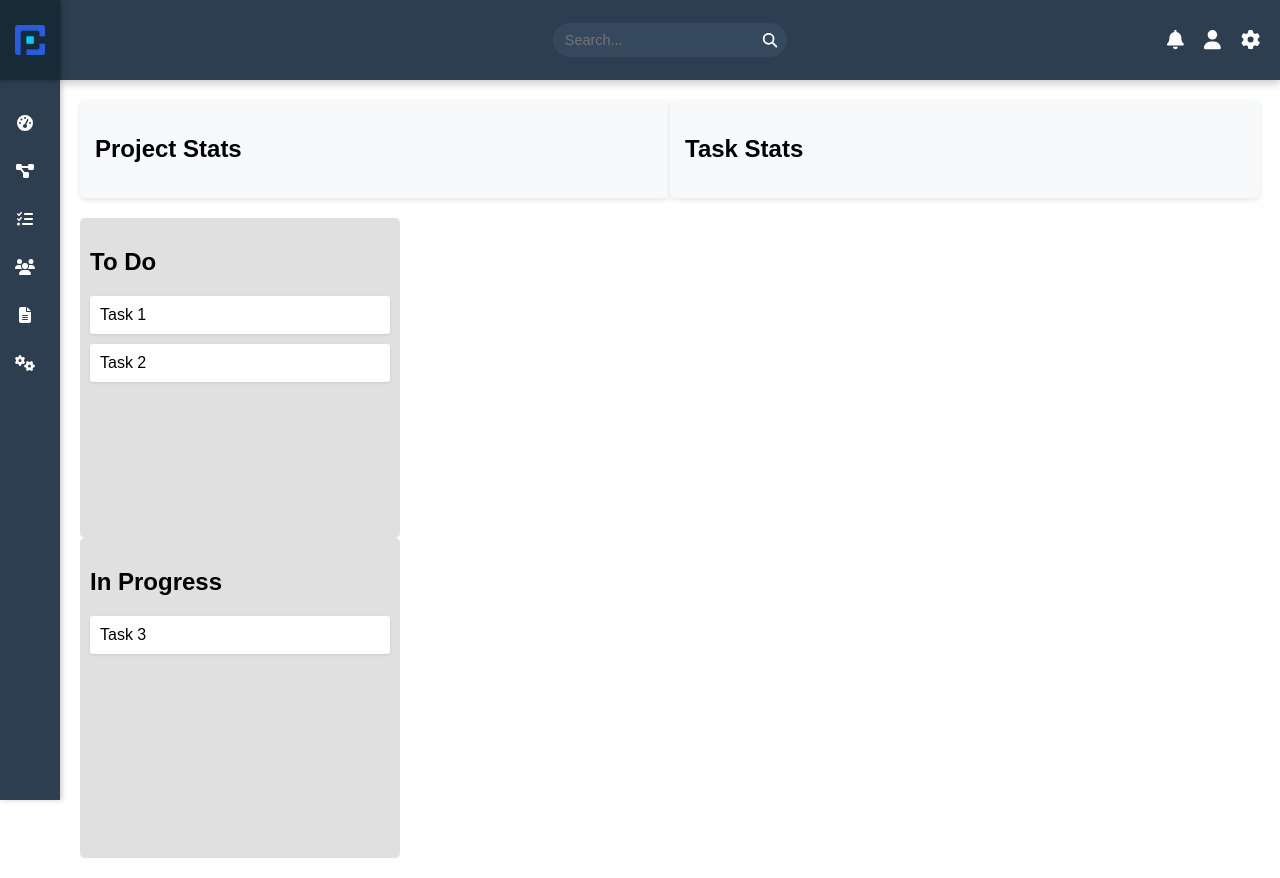
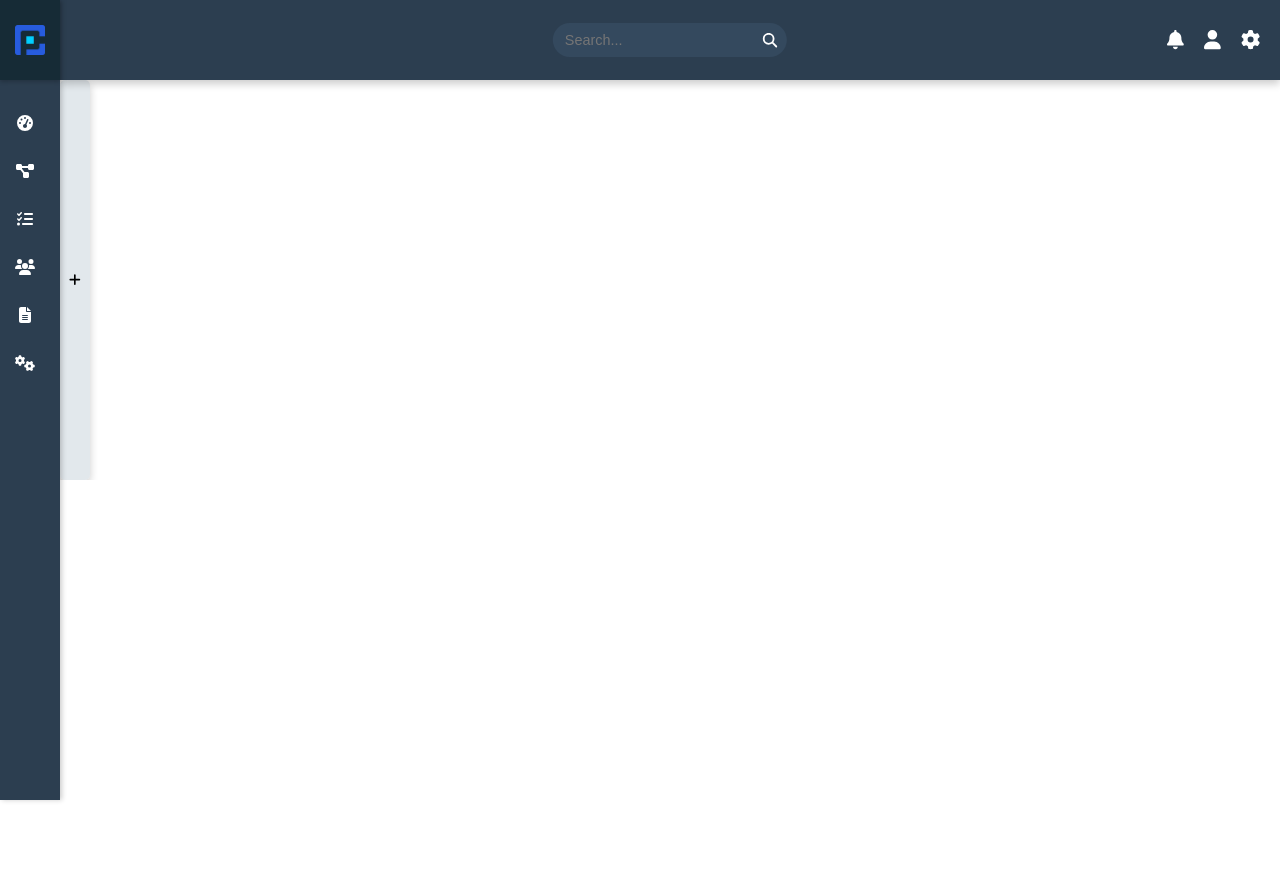
Before and after one commit to shndap/WorkflowDesignProject, a React (Create React App) app: page /dashboard in a window 1280 px wide. After the commit the page ends 800 px from the top, so only its background shows below. Built offline with nearby package versions, Linux system fonts and the light colour scheme.

Commit message:
First Commit

```diff
--- a/public/index.html
+++ b/public/index.html
@@ -4,8 +4,8 @@
   <meta charset="utf-8" />
   <meta name="viewport" content="width=device-width, initial-scale=1" />
   <meta name="theme-color" content="#000000" />
-  <link rel="icon" href="%PUBLIC_URL%/favicon.ico" />
-  <title>React App</title>
+  <link rel="icon" href="/../src/assets/logo.png?" type="image/x-icon" />
+  <title>Project Manager</title>
 </head>
 <body>
 <noscript>You need to enable JavaScript to run this app.</noscript>
--- a/src/components/Dashboard/Dashboard.css
+++ b/src/components/Dashboard/Dashboard.css
@@ -1,44 +1,163 @@
-/* Dashboard.css */
-
 .dashboard {
     display: flex;
     flex-direction: column;
+    height: 100%;
     padding: 20px;
+    /*background-color: #ecf0f1; !* Light background color for the dashboard *!*/
 }
 
-.dashboard-widgets {
+.dashboard-header {
     display: flex;
-    justify-content: space-between;
+    justify-content: flex-end;
     margin-bottom: 20px;
 }
 
-.widget {
-    background-color: #f8f9fa;
+.add-button {
+    background-color: #34495e; /* Dark blue for the button */
+    color: white;
+    border: none;
+    padding: 10px 20px;
     border-radius: 5px;
-    box-shadow: 0 2px 5px rgba(0, 0, 0, 0.1);
-    padding: 15px;
-    width: 48%;
+    cursor: pointer;
+    font-size: 1.5em;
+}
+
+.dashboard-body {
+    display: flex;
+    flex-direction: row;
+    gap: 20px;
+    flex-wrap: wrap;
 }
 
 .column {
-    background-color: #e0e0e0;
+    background-color: #c4d0d8; /* Dark blue background for columns */
+    color: black;
     border-radius: 5px;
-    padding: 10px;
-    margin-right: 20px;
-    width: 300px;
-    min-height: 300px;
-    display: flex;
-    flex-direction: column;
+    padding: 20px;
+    width: 300px; /* Max width for columns */
+    box-shadow: 0 4px 8px rgba(0, 0, 0, 0.2); /* Shadow for columns */
 }
 
-.column:last-child {
-    margin-right: 0;
+.header-dashboard{
+    display: flex;
+    font-size: 2.5em;
+    padding: 10px;
+    align-self: center;
+    width: 100%;
+    font-weight: bold;
+}
+
+.column-add {
+    border: none;
+    background-color: rgba(196, 208, 216, 0.49); /* Dark blue background for columns */
+    color: black;
+    border-radius: 5px;
+    padding: 2px;
+    align-items: center;
+    width: 30px; /* Max width for columns */
+    height: 400px;
+    cursor: pointer;
+    box-shadow: 0 4px 8px rgba(0, 0, 0, 0.2); /* Shadow for columns */
+}
+
+.column-header {
+    display: flex;
+    justify-content: space-between;
+    align-items: center;
+    margin-bottom: 10px;
+}
+
+.column-title {
+    font-size: 1.2em;
+}
+
+.edit-button {
+    background: none;
+    border: none;
+    color: white;
+    font-size: 1.2em;
+    cursor: pointer;
+}
+
+.tasks {
+    margin-top: 10px;
 }
 
 .task {
-    background-color: #ffffff;
+    background-color: rgba(52, 73, 94, 0.28); /* Slightly darker blue for tasks */
+    padding: 10px;
+    margin-bottom: 5px;
     border-radius: 3px;
+    display: flex;
+    justify-content: space-between;
+    align-items: center;
+}
+
+.add-task-button {
+    background-color: rgba(52, 73, 94, 0.10); /* Dark blue for add task button */
+    color: rgba(0, 0, 0, 0.50);
+    border: none;
     padding: 10px;
-    margin-bottom: 10px;
-    box-shadow: 0 1px 3px rgba(0, 0, 0, 0.1);
+    width: 100%;
+    border-radius: 5px;
+    cursor: pointer;
+    margin-top: 10px;
 }
+
+.add-task-button:hover {
+    background-color: rgba(52, 73, 94, 0.56); /* Dark blue for add task button */
+    color: white;
+    border: none;
+    padding: 10px;
+    width: 100%;
+    border-radius: 5px;
+    cursor: pointer;
+    margin-top: 10px;
+}
+
+.overlay {
+    position: fixed;
+    top: 0;
+    left: 0;
+    width: 100%;
+    height: 100%;
+    background: rgba(0, 0, 0, 0.5); /* Semi-transparent background */
+    display: flex;
+    justify-content: center;
+    align-items: center;
+    z-index: 2000; /* Ensure overlay is above all content */
+}
+
+.overlay-content {
+    background-color: white;
+    padding: 20px;
+    border-radius: 5px;
+    width: 400px; /* Set width for the overlay content */
+    box-shadow: 0 4px 8px rgba(0, 0, 0, 0.2);
+}
+
+.overlay-content h2 {
+    margin-top: 0;
+}
+
+.overlay-content input {
+    width: 100%;
+    padding: 10px;
+    margin: 10px 0;
+    border: 1px solid #ccc;
+    border-radius: 3px;
+}
+
+.overlay-content button {
+    background-color: #34495e; /* Dark blue for buttons */
+    color: white;
+    border: none;
+    padding: 10px;
+    border-radius: 5px;
+    cursor: pointer;
+    margin-right: 10px;
+}
+
+.overlay-content button:hover {
+    background-color: #2c3e50; /* Slightly darker blue on hover */
+}
--- a/src/components/Dashboard/Dashboard.js
+++ b/src/components/Dashboard/Dashboard.js
@@ -1,137 +1,202 @@
-import React from 'react';
-import { DragDropContext, Droppable, Draggable } from 'react-beautiful-dnd';
-import './Dashboard.css'; // Import CSS for styling
-
-// Sample data
-const initialData = {
-    tasks: [
-        { id: 'task-1', content: 'Task 1' },
-        { id: 'task-2', content: 'Task 2' },
-        { id: 'task-3', content: 'Task 3' }
-    ],
-    columns: {
-        'column-1': {
-            id: 'column-1',
-            title: 'To Do',
-            taskIds: ['task-1', 'task-2']
-        },
-        'column-2': {
-            id: 'column-2',
-            title: 'In Progress',
-            taskIds: ['task-3']
-        }
-    },
-    columnOrder: ['column-1', 'column-2']
-};
+import React, {useState} from 'react';
+import './Dashboard.css'; // Import the CSS file for styling
+import {DragDropContext, Droppable, Draggable} from "react-beautiful-dnd";
+import {FontAwesomeIcon} from '@fortawesome/react-fontawesome';
+import {faPlus, faPen} from '@fortawesome/free-solid-svg-icons';
 
 const Dashboard = () => {
-    const [data, setData] = React.useState(initialData);
+    const [columns, setColumns] = useState([]);
+    const [taskOverlayVisible, setTaskOverlayVisible] = useState(false);
+    const [columnOverlayVisible, setColumnOverlayVisible] = useState(false);
+    const [newTaskName, setNewTaskName] = useState('');
+    const [newColumnName, setNewColumnName] = useState('');
+    const [editingItem, setEditingItem] = useState(null);
+    const [editingType, setEditingType] = useState('');
+    const [addingTaskToColumn, setAddingTaskToColumn] = useState(null);
 
-    const onDragEnd = (result) => {
-        const { source, destination } = result;
-
-        if (!destination) return;
-
-        const start = data.columns[source.droppableId];
-        const finish = data.columns[destination.droppableId];
-
-        if (start === finish) {
-            const newTaskIds = Array.from(start.taskIds);
-            newTaskIds.splice(source.index, 1);
-            newTaskIds.splice(destination.index, 0, result.draggableId);
-
-            const newColumn = {
-                ...start,
-                taskIds: newTaskIds
-            };
-
-            const newState = {
-                ...data,
-                columns: {
-                    ...data.columns,
-                    [newColumn.id]: newColumn
+    const addColumn = () => {
+        if (newColumnName) {
+            setColumns([...columns, {id: Date.now().toString(), name: newColumnName, tasks: []}]);
+            setNewColumnName('');
+            setColumnOverlayVisible(false);
         }
     };
 
-            setData(newState);
-            return;
+    const addTask = () => {
+        if (addingTaskToColumn != null && newTaskName) {
+            if (addingTaskToColumn >= 0 && addingTaskToColumn < columns.length) {
+                const updatedColumns = [...columns];
+                updatedColumns[addingTaskToColumn].tasks.push({id: Date.now().toString(), content: newTaskName});
+                setColumns(updatedColumns);
+                setNewTaskName('');
+                setAddingTaskToColumn(null);
+                setTaskOverlayVisible(false);
+            } else {
+                console.error('Invalid column index:', addingTaskToColumn);
             }
-
-        const startTaskIds = Array.from(start.taskIds);
-        startTaskIds.splice(source.index, 1);
-        const newStart = {
-            ...start,
-            taskIds: startTaskIds
-        };
-
-        const finishTaskIds = Array.from(finish.taskIds);
-        finishTaskIds.splice(destination.index, 0, result.draggableId);
-        const newFinish = {
-            ...finish,
-            taskIds: finishTaskIds
-        };
-
-        const newState = {
-            ...data,
-            columns: {
-                ...data.columns,
-                [newStart.id]: newStart,
-                [newFinish.id]: newFinish
+        } else {
+            console.error('Cannot add task: addingTaskToColumn is null or newTaskName is empty');
         }
     };
 
-        setData(newState);
+    const handleEdit = (columnIndex, taskIndex) => {
+        setEditingItem({columnIndex, taskIndex});
+        setEditingType(taskIndex !== undefined ? 'task' : 'column');
+    };
+
+    const saveEdit = () => {
+        if (editingItem) {
+            const {columnIndex, taskIndex} = editingItem;
+            const updatedColumns = [...columns];
+
+            if (editingType === 'task') {
+                updatedColumns[columnIndex].tasks[taskIndex].content = newTaskName;
+            } else if (editingType === 'column') {
+                updatedColumns[columnIndex].name = newColumnName;
+            }
+
+            setColumns(updatedColumns);
+            setEditingItem(null);
+            setEditingType('');
+        }
+    };
+
+    const onDragEnd = (result) => {
+        console.log(result);
+        const {source, destination} = result;
+        if (!destination) return;
+
+        const sourceColumnIndex = columns.findIndex(column => column.id === source.droppableId);
+        const destColumnIndex = columns.findIndex(column => column.id === destination.droppableId);
+
+        if (sourceColumnIndex === -1 || destColumnIndex === -1) return; // Ensure valid indexes
+
+        const sourceColumn = columns[sourceColumnIndex];
+        const destColumn = columns[destColumnIndex];
+        const [movedTask] = sourceColumn.tasks.splice(source.index, 1);
+
+        if (!destColumn.tasks) destColumn.tasks = [];
+        destColumn.tasks.splice(destination.index, 0, movedTask);
+
+        const updatedColumns = [...columns];
+        updatedColumns[sourceColumnIndex] = {...sourceColumn, tasks: sourceColumn.tasks};
+        updatedColumns[destColumnIndex] = {...destColumn, tasks: destColumn.tasks};
+
+        setColumns(updatedColumns);
     };
 
     return (
-        <div className="dashboard">
-            <div className="dashboard-widgets">
-                {/* Project/Task Stats Widgets */}
-                <div className="widget">
-                    <h2>Project Stats</h2>
-                    {/* Add your stats content here */}
-                </div>
-                <div className="widget">
-                    <h2>Task Stats</h2>
-                    {/* Add your stats content here */}
-                </div>
-            </div>
         <DragDropContext onDragEnd={onDragEnd}>
-                {data.columnOrder.map((columnId) => {
-                    const column = data.columns[columnId];
-                    const tasks = column.taskIds.map(taskId => data.tasks.find(task => task.id === taskId));
-
-                    return (
-                        <Droppable key={column.id} droppableId={column.id}>
+            <Droppable droppableId="all-columns" direction="horizontal">
+                {(provided) => (
+                    <div className="dashboard-body" ref={provided.innerRef} {...provided.droppableProps}>
+                        {columns.map((column, colIndex) => (
+                            <Droppable key={column.id} droppableId={column.id} direction="vertical">
                                 {(provided) => (
                                     <div
                                         className="column"
                                         ref={provided.innerRef}
                                         {...provided.droppableProps}
                                     >
-                                    <h2>{column.title}</h2>
-                                    {tasks.map((task, index) => (
-                                        <Draggable key={task.id} draggableId={task.id} index={index}>
+                                        <div className="column-header">
+                                            <span className="column-title">{column.name}</span>
+                                            <button className="edit-button" onClick={() => handleEdit(colIndex)}>
+                                                <FontAwesomeIcon icon={faPen} color="black" size="xs"/>
+                                            </button>
+                                        </div>
+                                        <div className="tasks">
+                                            {column.tasks.map((task, taskIndex) => (
+                                                <div>
+                                                    <Draggable key={task.id} draggableId={task.id} index={taskIndex}>
                                                         {(provided) => (
                                                             <div
                                                                 className="task"
-                                                    ref={provided.innerRef}
-                                                    {...provided.draggableProps}
-                                                    {...provided.dragHandleProps}
+                                                                ref={provided.innerRef} // Correctly pass ref
+                                                                {...provided.draggableProps} // Correctly pass draggable props
+                                                                {...provided.dragHandleProps} // Correctly pass drag handle props
                                                             >
                                                                 {task.content}
+                                                                <button className="edit-button"
+                                                                        onClick={() => handleEdit(colIndex, taskIndex)}>
+                                                                    <FontAwesomeIcon icon={faPen} color="black"
+                                                                                     size="2xs"/>
+                                                                </button>
                                                             </div>
                                                         )}
                                                     </Draggable>
+                                                    {provided.placeholder}
+                                                </div>
                                             ))}
+                                            <button
+                                                className="add-task-button"
+                                                onClick={() => {
+                                                    setAddingTaskToColumn(colIndex);
+                                                    setTaskOverlayVisible(true);
+                                                }}
+                                            >
                                                 {provided.placeholder}
+                                                <FontAwesomeIcon icon={faPlus}/>
+                                            </button>
+                                        </div>
                                     </div>
                                 )}
                             </Droppable>
-                    );
-                })}
+                        ))}
+                        <button className="column-add" onClick={() => setColumnOverlayVisible(true)}>
+                            <FontAwesomeIcon icon={faPlus}/>
+                        </button>
+                    </div>
+                )}
+            </Droppable>
+
+            {columnOverlayVisible && (
+                <div className="overlay">
+                    <div className="overlay-content">
+                        <h2>Add Column</h2>
+                        <input
+                            type="text"
+                            value={newColumnName}
+                            onChange={(e) => setNewColumnName(e.target.value)}
+                            placeholder="Column Name"
+                        />
+                        <button onClick={addColumn}>Add Column</button>
+                        <button onClick={() => setColumnOverlayVisible(false)}>Close</button>
+                    </div>
+                </div>
+            )}
+
+            {taskOverlayVisible && (
+                <div className="overlay">
+                    <div className="overlay-content">
+                        <h2>Add Task</h2>
+                        <input
+                            type="text"
+                            value={newTaskName}
+                            onChange={(e) => setNewTaskName(e.target.value)}
+                            placeholder="Task Name"
+                        />
+                        <button onClick={addTask}>Add Task</button>
+                        <button onClick={() => setTaskOverlayVisible(false)}>Close</button>
+                    </div>
+                </div>
+            )}
+
+            {editingItem && (
+                <div className="overlay">
+                    <div className="overlay-content">
+                        <h2>Edit {editingType === 'task' ? 'Task' : 'Column'}</h2>
+                        <input
+                            type="text"
+                            value={editingType === 'task' ? newTaskName : newColumnName}
+                            onChange={(e) => (editingType === 'task' ? setNewTaskName(e.target.value) : setNewColumnName(e.target.value))}
+                            placeholder={editingType === 'task' ? 'Task Name' : 'Column Name'}
+                        />
+                        <button onClick={saveEdit}>Save</button>
+                        <button onClick={() => setEditingItem(null)}>Cancel</button>
+                    </div>
+                </div>
+            )}
         </DragDropContext>
-        </div>
     );
 };
 
```
Lines whose indentation alone changed are shown as unchanged.
